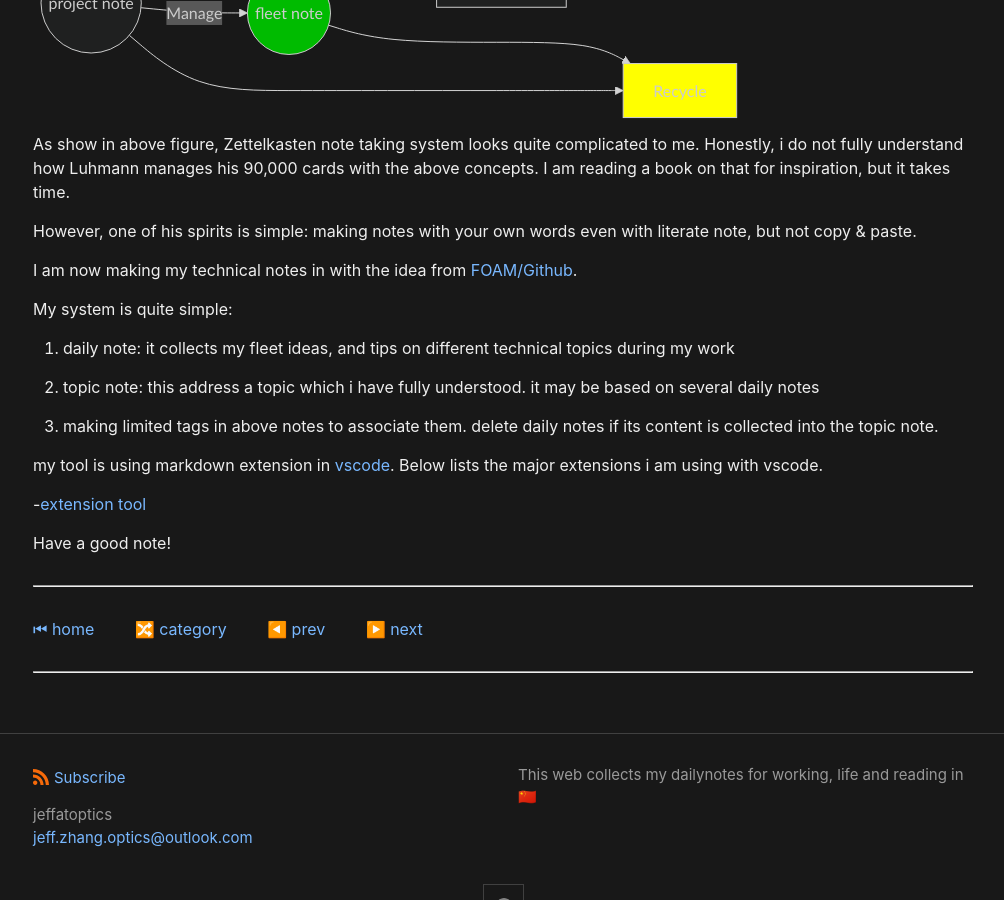
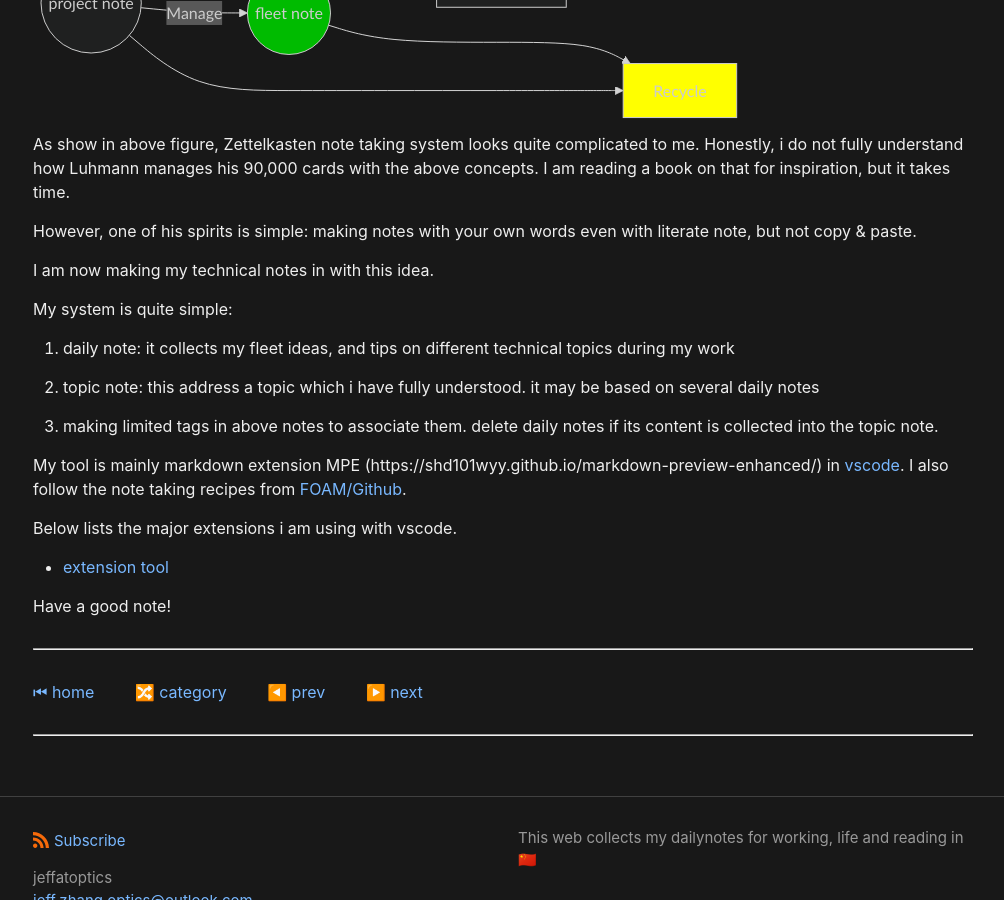
Before and after one commit to jeffatoptics/jeffblog, a Jekyll site: the page built from _posts/2022-05-03-zettelkasten-note-taking.md, in a window 1280 px wide and 900 px high, scrolled down 590 px. Shown: the whole window, without its empty margins (137-1141 px from the left). Built offline with Jekyll 4.4.1, drawn with Linux system fonts in a browser that asks for light colours.

Commit message:
finish the 0503 note

```diff
--- a/_posts/2022-05-03-zettelkasten-note-taking.md
+++ b/_posts/2022-05-03-zettelkasten-note-taking.md
@@ -44,7 +44,7 @@ As show in above figure, Zettelkasten note taking system looks quite complicated
 
 However, one of his spirits is simple: making notes with your own words even with literate note, but not copy & paste.
 
-I am now making my technical notes in with the idea from [FOAM/Github](https://github.com/foambubble/foam).
+I am now making my technical notes in with this idea.
 
 My system is quite simple:
 
@@ -54,9 +54,12 @@ My system is quite simple:
 
 1. making limited tags in above notes to associate them. delete daily notes if its content is collected into the topic note.
 
-my tool is using markdown extension in [vscode](https://code.visualstudio.com/).  Below lists the major extensions i am using with vscode.
+My tool is mainly markdown extension MPE (https://shd101wyy.github.io/markdown-preview-enhanced/) in [vscode](https://code.visualstudio.com/).
+I also follow the note taking recipes from [FOAM/Github](https://github.com/foambubble/foam).
 
--[extension tool](../assets/file/2022-05-03-zettelkasten-extension.html)
+Below lists the major extensions i am using with vscode.
+
+- [extension tool](../assets/file/2022-05-03-zettelkasten-extension.html)
 
 Have a good note!
 
```
